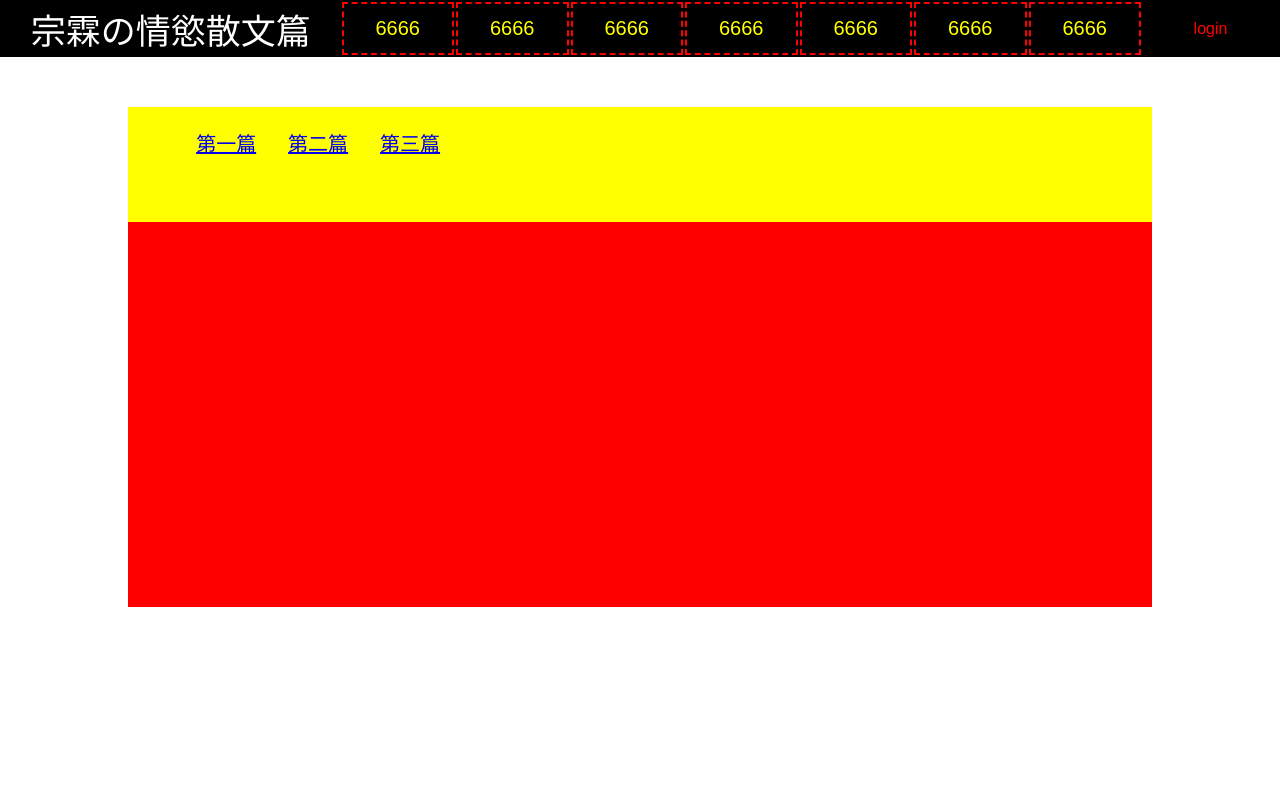
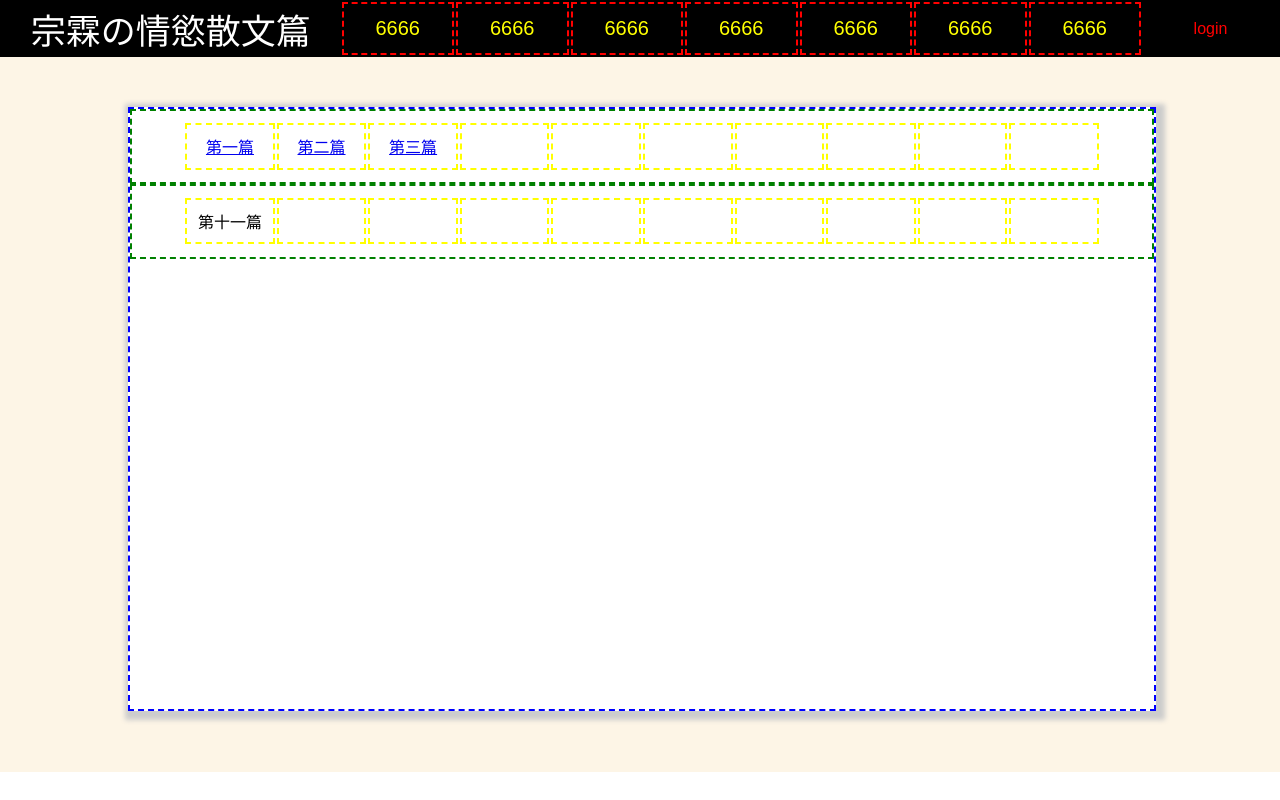
Before and after one commit to Aaron7noraA/firstpage, a plain HTML site: page index.html in a window 1280 px wide. Drawn offline with Linux system fonts and the light colour scheme.

Commit message:
version3

```diff
--- a/index.html
+++ b/index.html
@@ -17,26 +17,28 @@
 	    .block_space{
 	    	width: 100%;
 	    	padding: 1% 5% 1% 5%;
-	    	background-color: yellow;
-/*	    	margin-top: 50px;
-	    	margin-left: 10%;
-	    	margin-right: 10%;*/
+	    	background-color: white;
+	    	border:2px dashed green;
 	    }
 	    .row{
             width: 5%;
             /*border:2px dashed red;*/
             padding: 1% 1% 1% 1%;
             text-align: center;
-            font-size: 20px;
+            font-size: 16px;
+            margin-bottom: 5%;
+            border:2px dashed yellow;
 	    }
 	    .same-color{
 	    	width: 80%;
-	    	height:500px;
+	    	height:600px;
 	    	/*padding: 1% 5% 1% 5%;*/
-	    	background-color: red;
-	    	margin-top: 50px;
+	    	background-color: white;
 	    	margin-left: 10%;
 	    	margin-right: 10%;
+	    	box-shadow:3px 3px 5px 6px #cccccc;
+	    	border:2px dashed blue;
+	    	margin-bottom: 25px;
 	    }
 	    .title-block{
 			height: 20%;
@@ -62,13 +64,25 @@
 	    	font-size: 20px;
 	    	border:2px dashed red;
 	    }
+	    .back-ground{
+	    	background-color: 	#FDF5E6;
+	    	height: 715px;
+	    	margin-top: 0;
+	    	float: bottom;
+	    	vertical-align: bottom;
+	    }
+	    .block{
+	    	height: 50px;
+	    	background-color: 	#FDF5E6;
+
+	    }
 	</style>
 </head>
 
 <body class="body_block">
 	<div class="title-block">
-		<table style="height: 100%; width: 100%">
-			<tr style="height: 100%; width: 100%">
+		<table style="height: 100%; width: 100%;">
+			<tr style="height: 100%; width: 100%;">
 				<td class="home_page">宗霖の情慾散文篇</td>
 				<td class="title_letter">6666</td>
 				<td class="title_letter">6666</td>
@@ -81,7 +95,8 @@
 			</tr>
 		</table>
 	</div>
-
+	<div class="back-ground">
+		<div class="block"></div>
 		<div class="same-color">
 			<table class="block_space">
 				<tr>
@@ -99,7 +114,7 @@
 			</table>
 			<table class="block_space">
 				<tr>
-				<td class="row"></td>
+					<td class="row">第十一篇</td>
 					<td class="row"></td>
 					<td class="row"></td>
 					<td class="row"></td>
@@ -112,6 +127,7 @@
 				</tr>
 			</table>
 		</div>
+	</div>
 	<!-- <h1 class="row">333</h1> -->
 </body>
 
```
Lines whose indentation alone changed are shown as unchanged.
